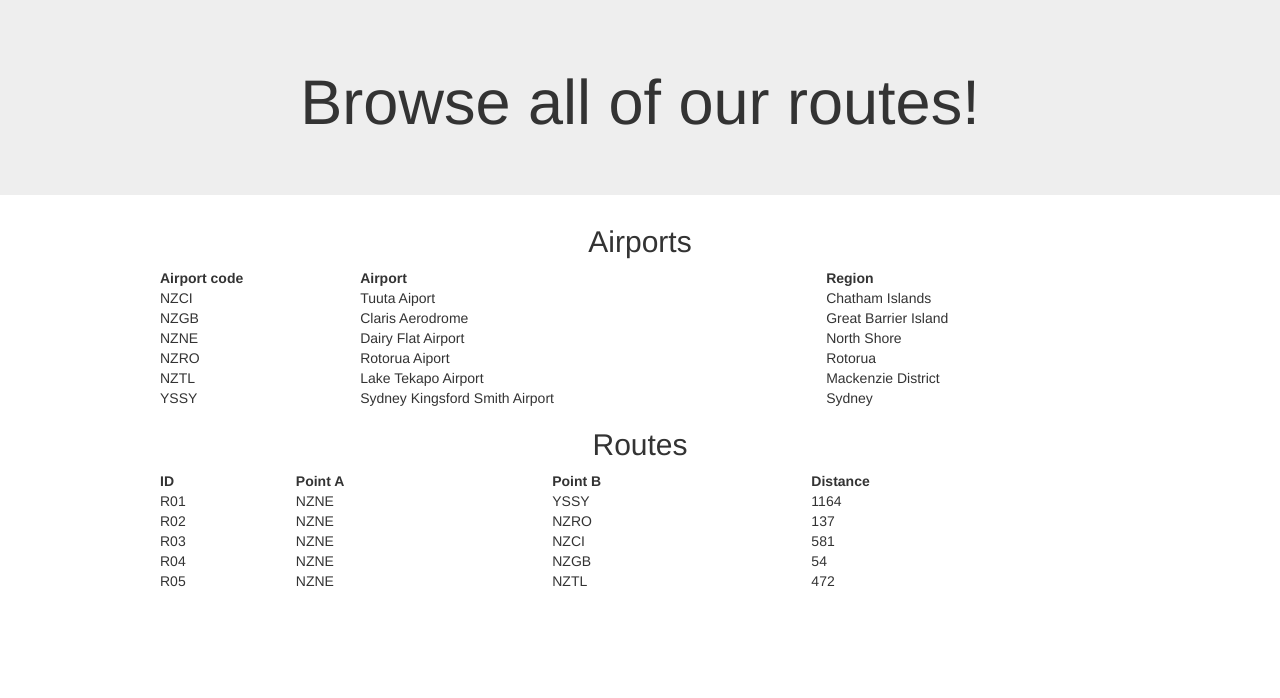
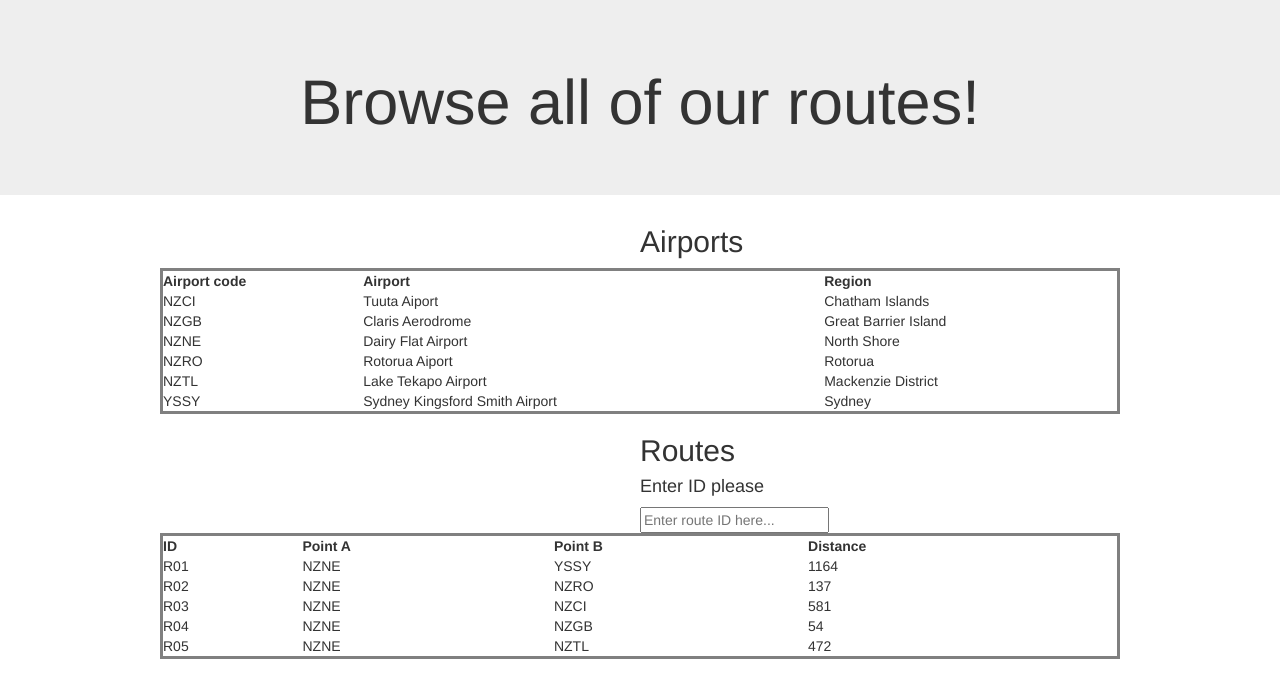
Before and after one commit to SarbjotS/Airplane, a PHP site: page /Browse.php in a window 1280 px wide. Shown: the top 698 px of the page. Run offline with PHP 8.4, Linux system fonts and the light colour scheme; data comes from the database, SQL or seed files in the repository.

Commit message:
Added Search
Change up search, make them clickable so routes provide information (maybe remove Airport table and return information when clicked on in Routes table

```diff
--- a/Browse.php
+++ b/Browse.php
@@ -22,6 +22,8 @@ while($tb2 = mysqli_fetch_array($temp1))
 {
     $route = $route."<tr><td>$tb2[0]</td><td>$tb2[1]</td><td>$tb2[2]</td><td>$tb2[3]</td></tr>";
 }
+$temp -> close();
+
 
 ?>
 <!DOCTYPE html>
@@ -52,7 +54,9 @@ while($tb2 = mysqli_fetch_array($temp1))
 </table>
 
 <h2>Routes</h2>
-<table style="width:75%" align="center">
+<h4>Enter ID please</h4>
+<input type="text" id="searchData" onkeyup="SearchFunction()" placeholder="Enter route ID here...">
+<table style="width:75%" align="center" id="RoutesTable">
     <tr>
         <th>ID</th>
         <th>Point A</th>
@@ -61,9 +65,28 @@ while($tb2 = mysqli_fetch_array($temp1))
     </tr>
     <?php
     echo $route;  ?>
+</table>
+<script>
+    function SearchFunction() {
+        var input, filter, RouteTable, tr, td, txtValue;
+        input = document.getElementById("searchData");
+        filter = input.value.toUpperCase();
+        RouteTable = document.getElementById("RoutesTable");
+        tr = RouteTable.getElementsByTagName("tr");
 
-</table>
-
+        for (let i = 0; i < tr.length; i++) {
+            td = tr[i].getElementsByTagName("td")[0];
+            if (td) {
+                txtValue = td.textContent || td.innerText;
+                if (txtValue.toUpperCase().indexOf(filter) > -1) {
+                    tr[i].style.display = "";
+                } else {
+                    tr[i].style.display = "none";
+                }
+            }
+        }
+    }
+</script>
 
 </body>
 </html>
--- a/StyleSheet.css
+++ b/StyleSheet.css
@@ -2,7 +2,19 @@ h3{
     font-family: "Times New Roman";
     font-weight: bold;
     font-size: 36px;
+
+}
+h4{
+    margin-left: 50%;
 }
 h2{
-    text-align: center;
+    margin-left: 50%;
 }
+
+input{
+    margin-left: 50%;
+}
+
+table{
+    border-style: solid;
+}
```
